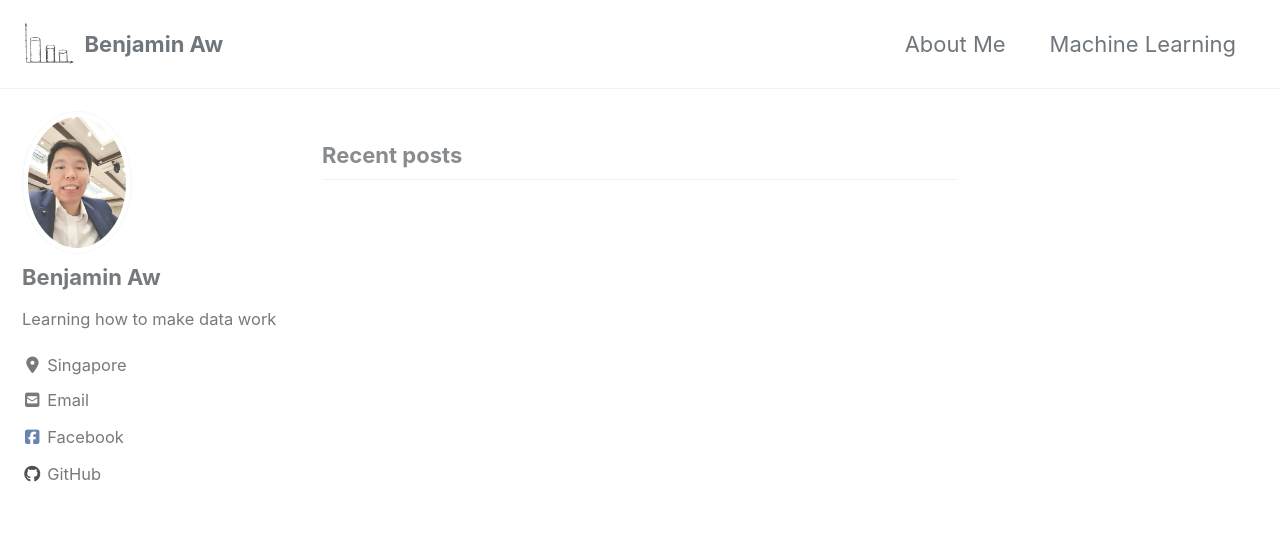
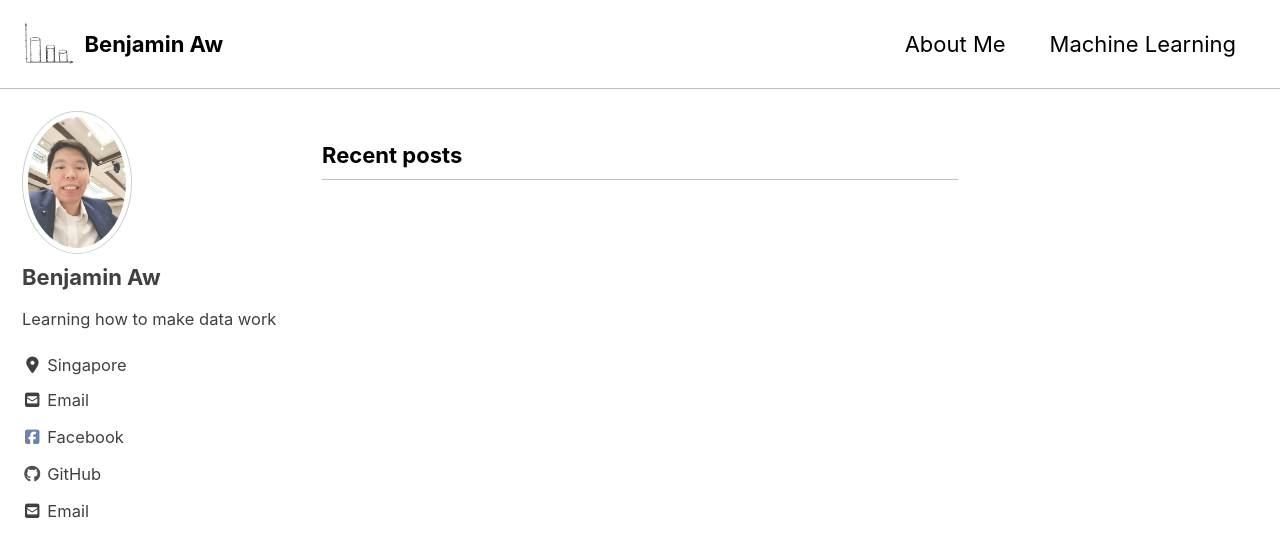
Before and after one commit to Benjamin-Aw-93/Benjamin-Aw-93.github.io, a Jekyll site: the page built from index.html, in a window 1280 px wide and 900 px high. Shown: the top 557 px of the window. Built offline with Jekyll 4.4.1, drawn with Linux system fonts in a browser that asks for light colours; cached includes are drawn as plain includes; nearby versions of some CDN libraries; the list of posts is cut into pages by our own code.

Commit message:
changed theme to contrast

```diff
--- a/_config.yml
+++ b/_config.yml
@@ -12,7 +12,7 @@
 
 # theme                  : "minimal-mistakes-jekyll"
 # remote_theme           : "mmistakes/minimal-mistakes"
-minimal_mistakes_skin    : "default" # "air", "aqua", "contrast", "dark", "dirt", "neon", "mint", "plum", "sunrise"
+minimal_mistakes_skin    : "contrast" #"default", "air", "aqua", "dark", "dirt", "neon", "mint", "plum", "sunrise"
 
 # Site Settings
 locale                   : "en-US"
@@ -111,7 +111,7 @@ author:
   avatar           : "/images/Ben_Face.jpg"
   bio              : "Learning how to make data work"
   location         : "Singapore"
-  email            :
+  email            : "benjaminaw2208@gmail.com"
   links:
     - label: "Email"
       icon: "fas fa-fw fa-envelope-square"
```
